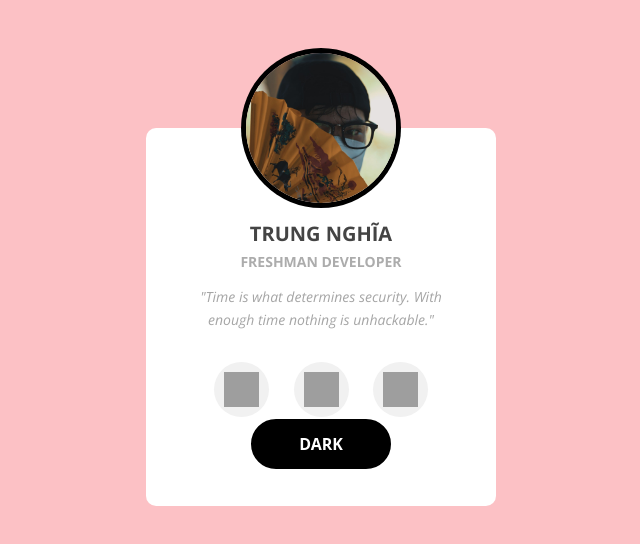
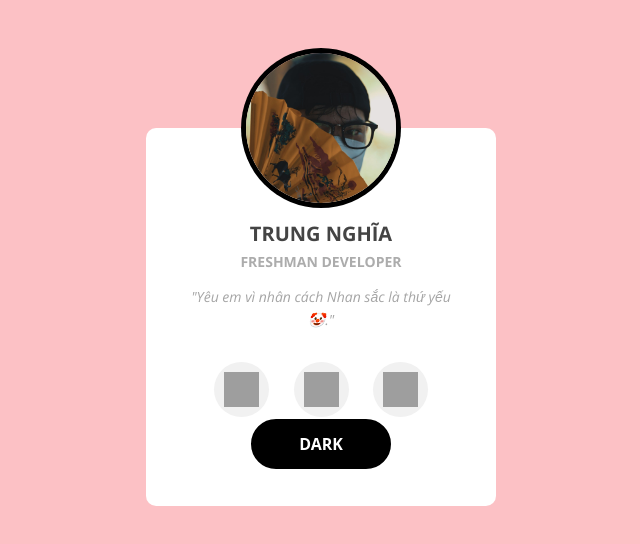
Before and after one commit to nghiapt13/pro5, a plain HTML site: page index.html in a window 1280 px wide. Shown: the whole page, without its empty margins (319-959 px from the left). Drawn offline with nearby package versions, Linux system fonts and the light colour scheme; grey boxes are pictures that could not be loaded.

Commit message:
Update index.html

```diff
--- a/index.html
+++ b/index.html
@@ -29,7 +29,8 @@
   <!-- bit of a bio; who are you? -->
   <div class="profile-bio">
 
-    <p>"Time is what determines security. With enough time nothing is unhackable."</p>
+    <p>"Yêu em vì nhân cách
+Nhan sắc là thứ yếu 🤡."</p>
 
   </div>
 
```
